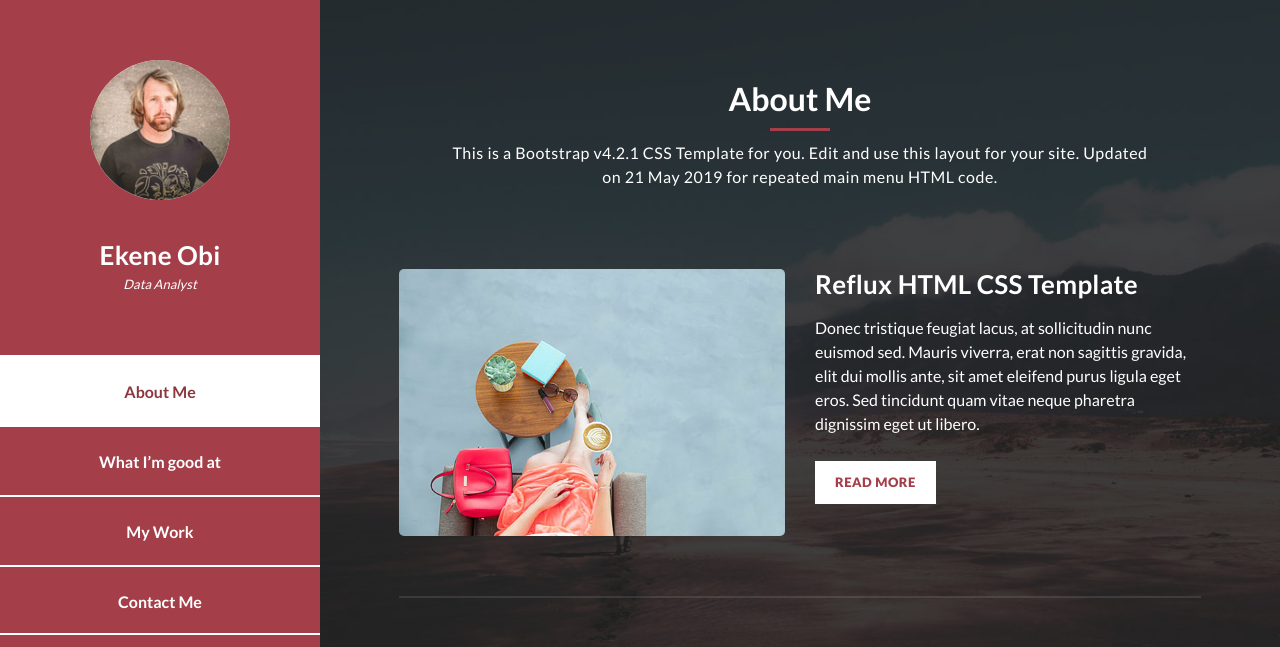
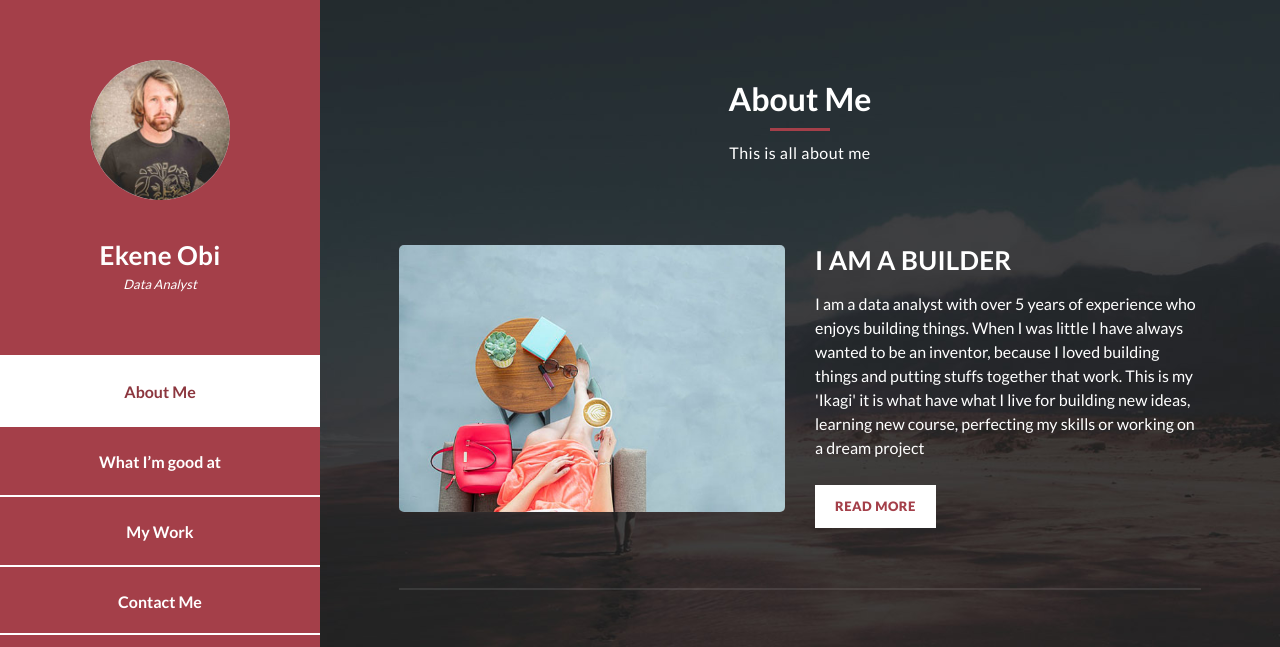
Before and after one commit to Ekeneobi/website, a plain HTML site: page index.html in a window 1280 px wide. Shown: the top 647 px of the page. Drawn offline with Linux system fonts and the light colour scheme.

Commit message:
Changes to be committed: git commit 	modified:   index.html

```diff
--- a/index.html
+++ b/index.html
@@ -84,9 +84,9 @@ https://templatemo.com/tm-531-reflux
           <div class="section-heading">
             <h2>About Me</h2>
             <div class="line-dec"></div>
-            <span
-              >This is a Bootstrap v4.2.1 CSS Template for you. Edit and use
-              this layout for your site. Updated on 21 May 2019 for repeated main menu HTML code.</span
+            <span> This is all about me
+
+               </span
             >
           </div>
           <div class="left-image-post">
@@ -98,13 +98,11 @@ https://templatemo.com/tm-531-reflux
               </div>
               <div class="col-md-6">
                 <div class="right-text">
-                  <h4>Reflux HTML CSS Template</h4>
+                  <h4>I AM A BUILDER</h4>
                   <p>
-                    Donec tristique feugiat lacus, at sollicitudin nunc euismod
-                    sed. Mauris viverra, erat non sagittis gravida, elit dui
-                    mollis ante, sit amet eleifend purus ligula eget eros. Sed
-                    tincidunt quam vitae neque pharetra dignissim eget ut
-                    libero.
+                    I am a data analyst with over 5 years of experience who enjoys building things.
+               When I was little I have always wanted to be an inventor, because I loved building things and putting stuffs together that work.
+               This is my 'Ikagi' it is what have what I live for building new ideas, learning new course, perfecting my skills or working on a dream project
                   </p>
                   <div class="white-button">
                     <a href="#">Read More</a>
```
